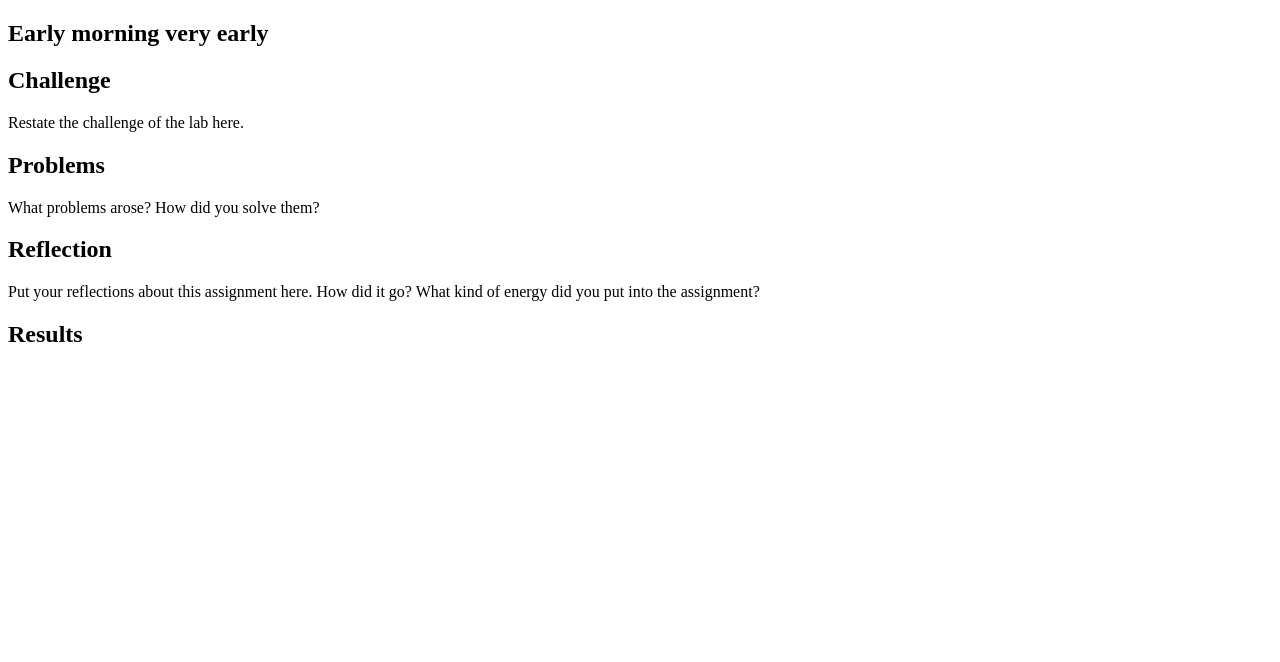
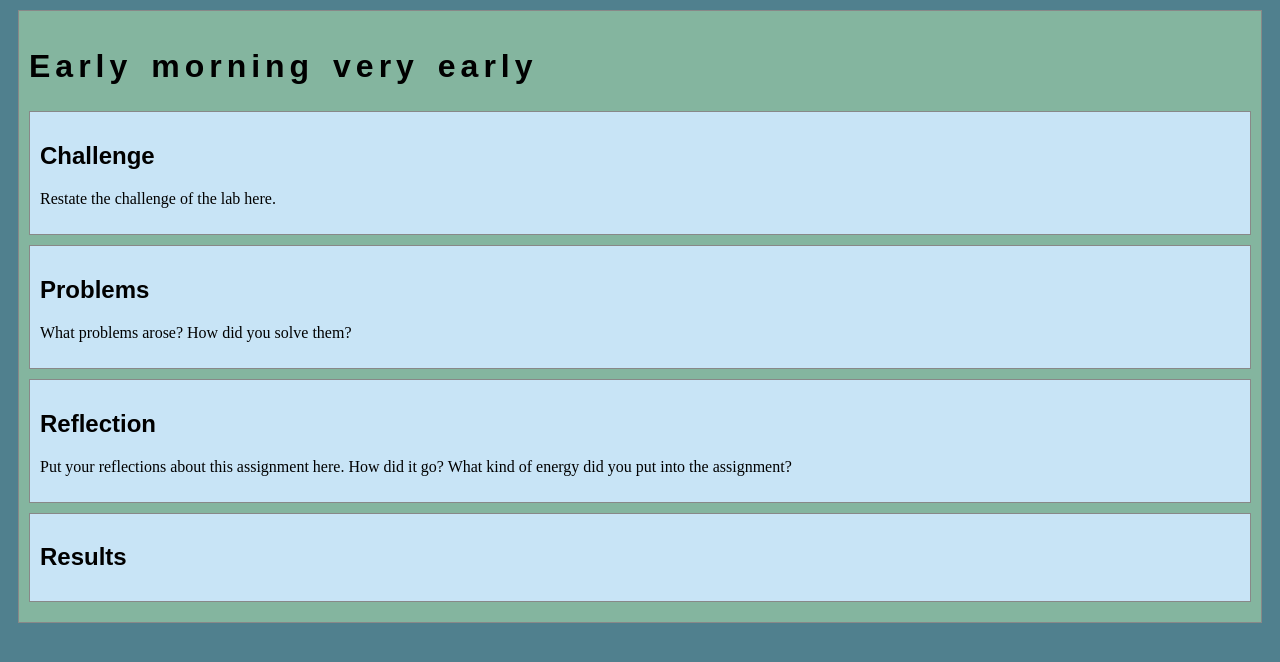
Before and after one commit to mopstad/art101, a plain HTML site: page lab2/index.html in a window 1280 px wide. Drawn offline with nearby package versions, Linux system fonts and the light colour scheme.

Commit message:
color bg

```diff
--- a/lab2/css/lab.css
+++ b/lab2/css/lab.css
@@ -5,5 +5,5 @@
     padding: 10px;
     margin-bottom: 10px;
     border: solid 1px #888;
-    background-color: #DDD8C4;
+    background-color: #c8e4f6;
   }
--- a/lab2/index.html
+++ b/lab2/index.html
@@ -10,9 +10,9 @@
   	<meta name="viewport" content="width=device-width, initial-scale=1.0" />
 
 	<!-- Include a sitewide CSS file for consistent styling across the site -->
-	<!-- <link rel="stylesheet" type="text/css" href="../css/site.css"> -->
+	<link rel="stylesheet" type="text/css" href="../css/site.css">
 	<!-- Lab-specifc CSS file for any special styling of this particular page -->
-	<!-- <link rel="stylesheet" type="text/css" href="css/lab.css"> -->
+	<link rel="stylesheet" type="text/css" href="css/lab.css">
 
 	<!-- load jQuery library to make javascript easier (must be above our lab js)-->
 	<script src="https://code.jquery.com/jquery-3.6.4.min.js"></script>
```
